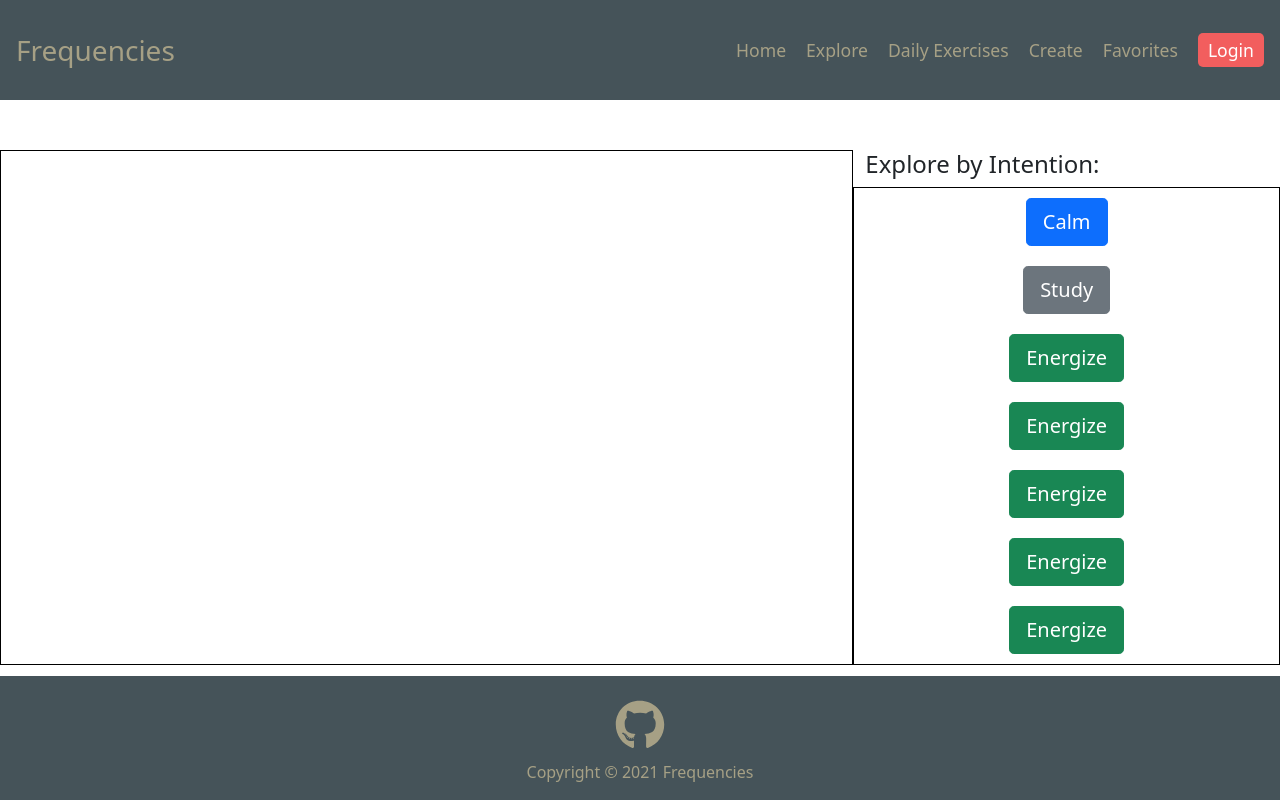
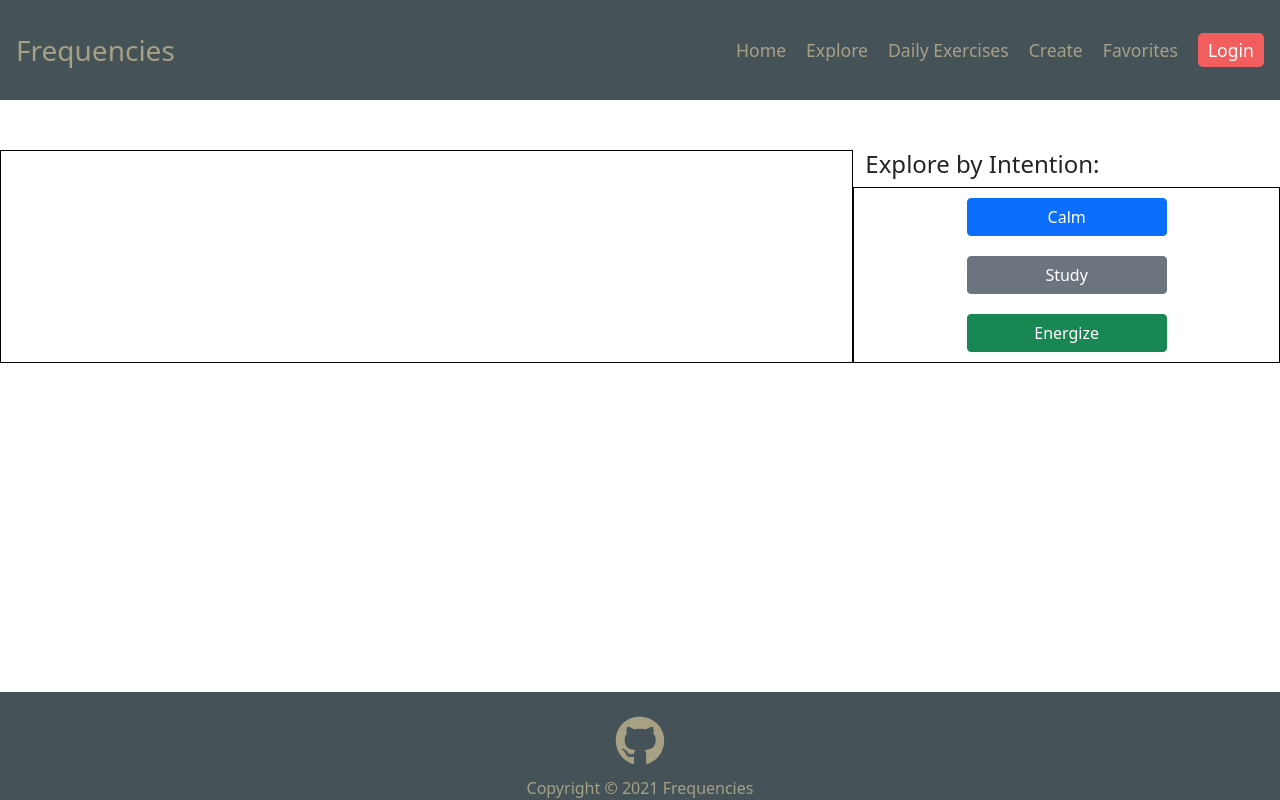
Before and after one commit to shannonjburris/well-waves, a React (Create React App) app in the folder client/: page / in a window 1280 px wide. Built offline with nearby package versions, Linux system fonts and the light colour scheme.

Commit message:
homepage styling

```diff
--- a/client/src/App.js
+++ b/client/src/App.js
@@ -42,7 +42,7 @@ function App() {
   return (
     <ApolloProvider client={client}>
     <Router>
-    <div>
+ <>
       <Header />
       <Switch>
         <Route exact path="/" component={Home} />
@@ -53,11 +53,8 @@ function App() {
         <Route path="/login" component={Login} />
         <Route path="/signup" component={Signup} />
       </Switch>
-    </div>
-    <div>
-    <Footer />
-    </div>
-
+      <Footer />
+   </>
   </Router>
   </ApolloProvider>
   );
--- a/client/src/components/Button/index.css
+++ b/client/src/components/Button/index.css
@@ -3,7 +3,9 @@
     margin-bottom: 10px;
 }
 
-
+.music-button {
+    width: 200px !important;
+}
 
 .music-button-link {
     color: #ffffff !important;
--- a/client/src/components/Button/index.js
+++ b/client/src/components/Button/index.js
@@ -5,10 +5,8 @@ import "./index.css";
 const MusicButton = (props) => {
   return (
     <div className="music-buttons">
-      <Button color={props.color} size="lg" ClassName="music-button">
-        <a href={props.link} className="music-button-link">
+      <Button href={props.link} color={props.color} className="music-button">
           {props.title}
-        </a>
       </Button>
     </div>
   );
--- a/client/src/components/Footer/index.css
+++ b/client/src/components/Footer/index.css
@@ -29,5 +29,8 @@ footer {
     text-align: center;
     margin-top: 10px;
     color: var(--tan);
+}
+
+p {
     margin-bottom: 0 !important;
 }
--- a/client/src/components/Footer/index.js
+++ b/client/src/components/Footer/index.js
@@ -5,7 +5,7 @@ import "./index.css"
 
 const Footer = () => {
   return (
-    <div>
+
     <footer className="w-100 mt-auto pt-4">
       <div className="container">
         <div className="links">
@@ -22,7 +22,7 @@ const Footer = () => {
         </div>
       </div>
     </footer>
-    </div>
+
   );
 };
 
--- a/client/src/pages/Home.css
+++ b/client/src/pages/Home.css
@@ -1,6 +1,6 @@
 .homepage-container {
     margin-top: 50px;
-    margin-bottom: 50px;
+    margin-bottom: 15%;
 }
 
 .main-section, .sidebar {
@@ -14,5 +14,5 @@
 .music-button-col {
     display: flex;
     justify-content: center;
-    width: 200px;
+    width: 100%;
 }
--- a/client/src/pages/Home.js
+++ b/client/src/pages/Home.js
@@ -27,26 +27,6 @@ function Home() {
                   <MusicButton color="success" title="Energize" />
                 </Col>
               </Row>
-              <Row>
-                <Col className="music-button-col">
-                  <MusicButton color="success" title="Energize" />
-                </Col>
-              </Row>
-              <Row>
-                <Col className="music-button-col">
-                  <MusicButton color="success" title="Energize" />
-                </Col>
-              </Row>
-              <Row>
-                <Col className="music-button-col">
-                  <MusicButton color="success" title="Energize" />
-                </Col>
-              </Row>
-              <Row>
-                <Col className="music-button-col">
-                  <MusicButton color="success" title="Energize" />
-                </Col>
-              </Row>
             </Col>
           </Row>
         </Col>
```
